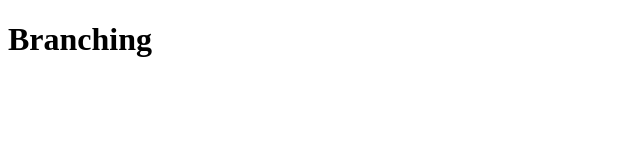
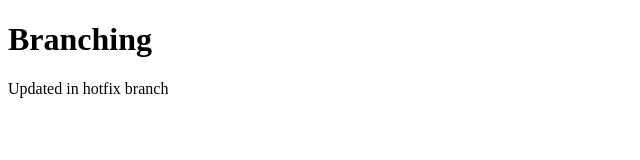
Before and after one commit to ranjith123620/BranchingConcept, a plain HTML site: page index.html in a window 1280 px wide. Shown: the whole page, without its empty margins (0-640 px from the left). Drawn offline with Linux system fonts and the light colour scheme.

Commit message:
Updated index.html in hotfix branch

```diff
--- a/index.html
+++ b/index.html
@@ -7,6 +7,7 @@
 </head>
 <body>
     <h1>Branching</h1>
+    <p>Updated in hotfix branch</p>
 
 </body>
 </html>
```
